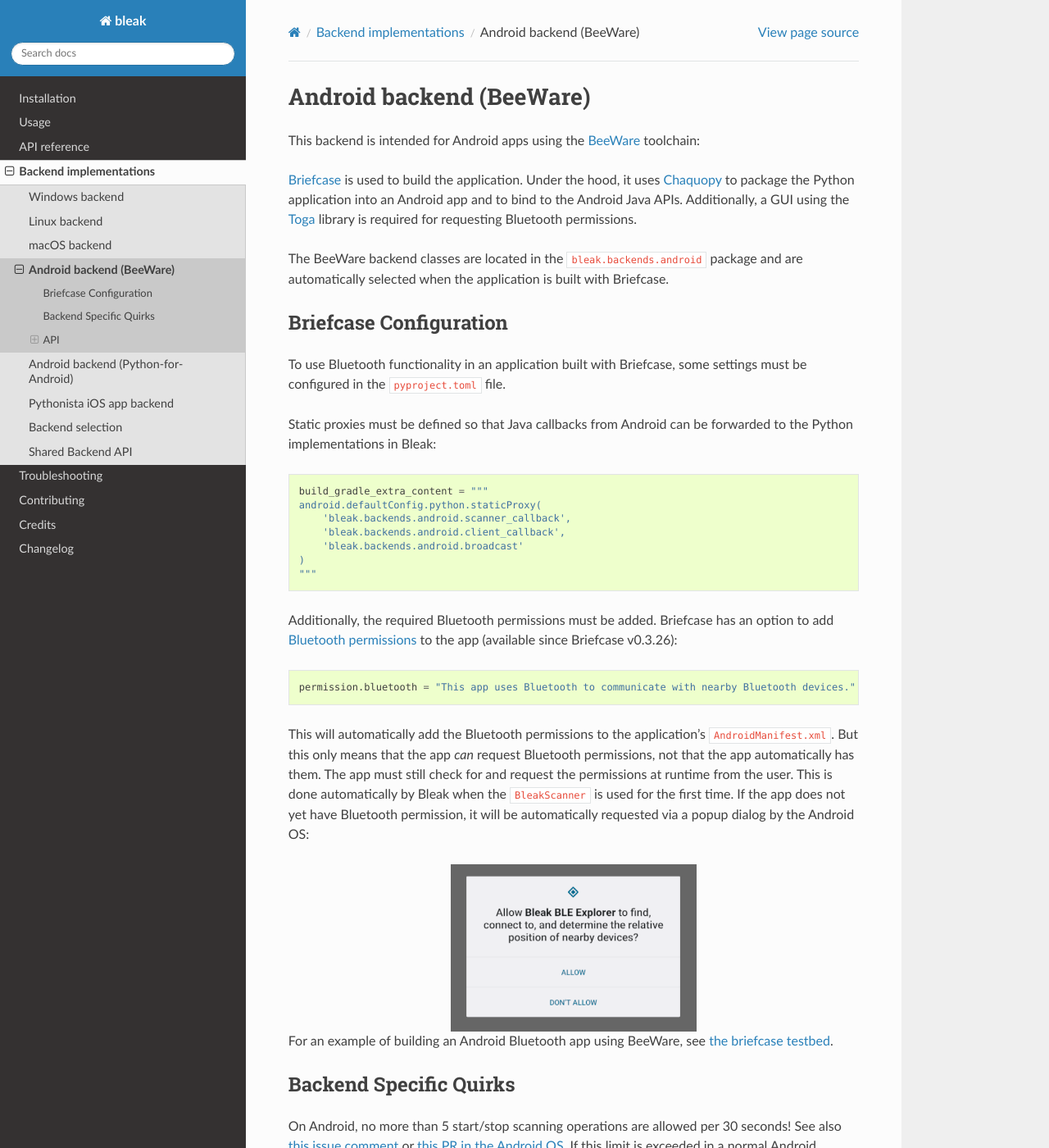
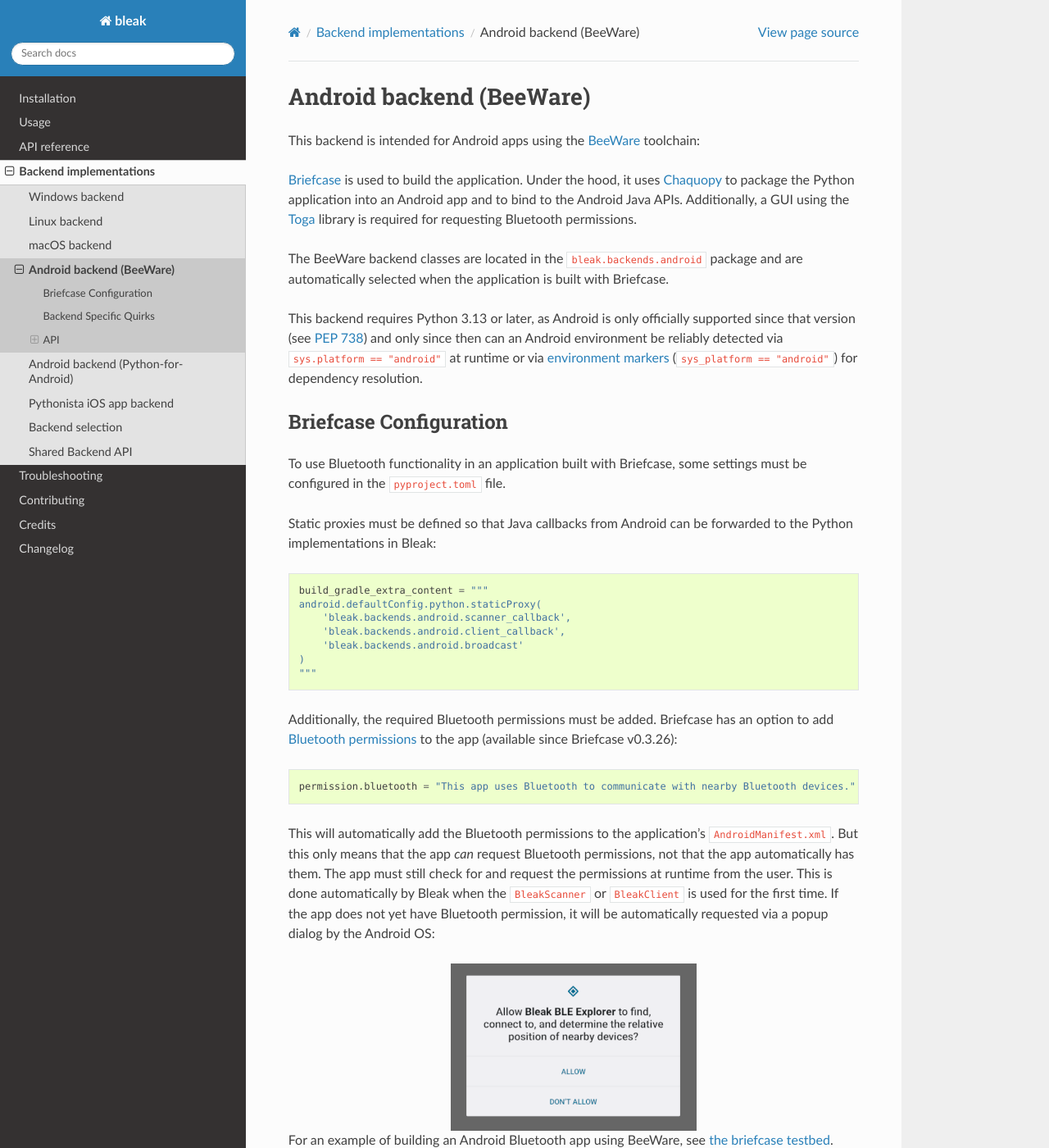
Before and after one commit to hbldh/bleak, a Sphinx documentation site: the page built from docs/backends/android-beeware.rst, in a window 1280 px wide and 1400 px high. Shown: the whole window at 82% size. Built offline with Sphinx 7.4.7 and the Read the Docs theme 3.1.0, drawn with Linux system fonts in a browser that asks for light colours.

Commit message:
docs: Update android docs to clarify Python version requirement and Bluetooth permission handling

```diff
--- a/docs/backends/android-beeware.rst
+++ b/docs/backends/android-beeware.rst
@@ -12,6 +12,11 @@ Bluetooth permissions.
 The BeeWare backend classes are located in the ``bleak.backends.android`` package and are
 automatically selected when the application is built with Briefcase.
 
+This backend requires Python 3.13 or later, as Android is only officially supported since that
+version (see `PEP 738 <https://peps.python.org/pep-0738/>`_) and only since then can an Android
+environment be reliably detected via ``sys.platform == "android"`` at runtime or via
+`environment markers <https://peps.python.org/pep-0508/#environment-markers>`_
+(``sys_platform == "android"``) for dependency resolution.
 
 Briefcase Configuration
 -----------------------
@@ -44,8 +49,9 @@ to the app (available since Briefcase v0.3.26):
 This will automatically add the Bluetooth permissions to the application's ``AndroidManifest.xml``.
 But this only means that the app *can* request Bluetooth permissions, not that the app automatically
 has them. The app must still check for and request the permissions at runtime from the user. This is
-done automatically by Bleak when the ``BleakScanner`` is used for the first time. If the app does not
-yet have Bluetooth permission, it will be automatically requested via a popup dialog by the Android OS:
+done automatically by Bleak when the ``BleakScanner`` or ``BleakClient`` is used for the first time.
+If the app does not yet have Bluetooth permission, it will be automatically requested via a popup dialog
+by the Android OS:
 
 .. image:: ../images/android-permission-request.png
    :alt: Android Bluetooth permission request dialog
```
